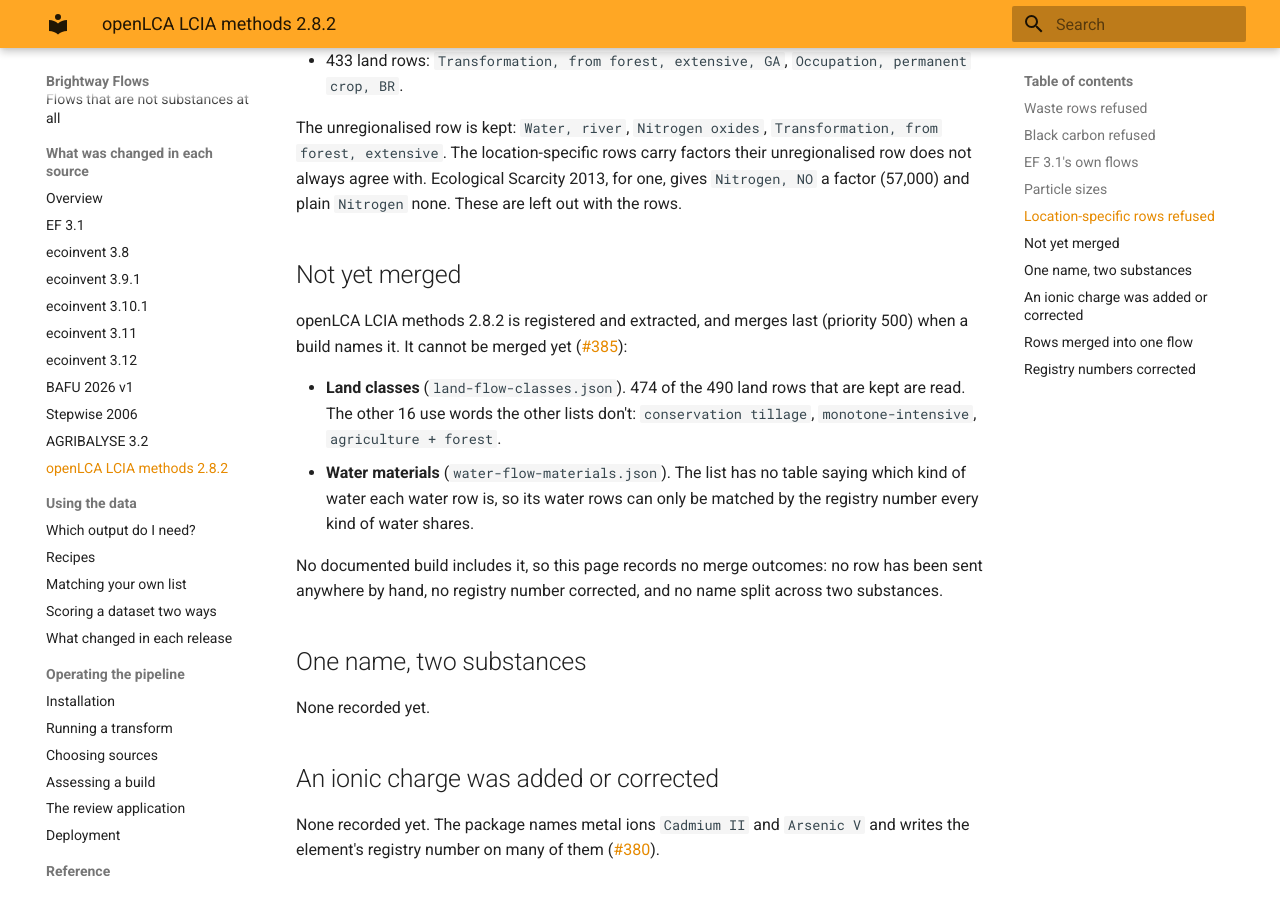
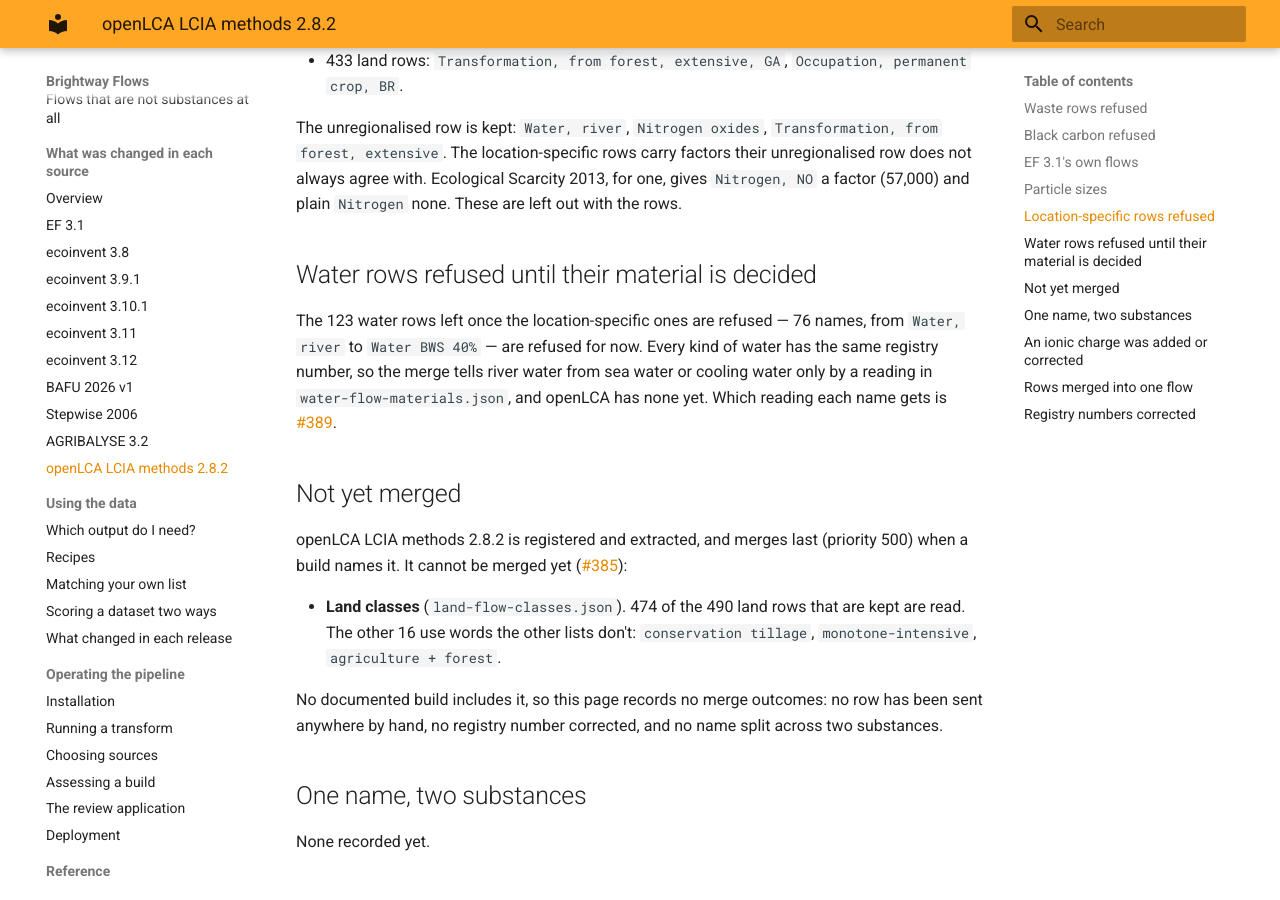
Before and after one commit to brightway-labs/brightway-flows, an MkDocs documentation site: the page built from docs/changes/openlca-2.8.2.md, in a window 1280 px wide and 900 px high, scrolled down 2319 px. Built offline with MkDocs 1.6.1 and Material for MkDocs 9.7.7, drawn with Linux system fonts in a browser that asks for light colours.

Commit message:
Refuse openLCA's 123 water rows until their water materials are decided
The water rows left after the location-specific refusals (76 names) have no
reading in water-flow-materials.json yet, so the merge could not tell one kind
of water from another and would place them nowhere. They are refused pending
#389, which lists each name and the reading other lists give the same
spelling.

```diff
--- a/docs/changes/openlca-2.8.2.md
+++ b/docs/changes/openlca-2.8.2.md
@@ -99,6 +99,15 @@
 Scarcity 2013, for one, gives `Nitrogen, NO` a factor (57,000) and plain
 `Nitrogen` none. These are left out with the rows.
 
+## Water rows refused until their material is decided
+
+The 123 water rows left once the location-specific ones are refused — 76
+names, from `Water, river` to `Water BWS 40%` — are refused for now. Every kind
+of water has the same registry number, so the merge tells river water from sea
+water or cooling water only by a reading in `water-flow-materials.json`, and
+openLCA has none yet. Which reading each name gets is
+[#389](https://github.com/brightway-labs/brightway-flows/issues/389).
+
 ## Not yet merged
 
 openLCA LCIA methods 2.8.2 is registered and extracted, and merges last
@@ -108,9 +117,6 @@
 - **Land classes** (`land-flow-classes.json`). 474 of the 490 land rows that
   are kept are read. The other 16 use words the other lists don't:
   `conservation tillage`, `monotone-intensive`, `agriculture + forest`.
-- **Water materials** (`water-flow-materials.json`). The list has no table
-  saying which kind of water each water row is, so its water rows can only be
-  matched by the registry number every kind of water shares.
 
 No documented build includes it, so this page records no merge outcomes: no row
 has been sent anywhere by hand, no registry number corrected, and no name split
```
Also changed, not shown: 3 other files.
